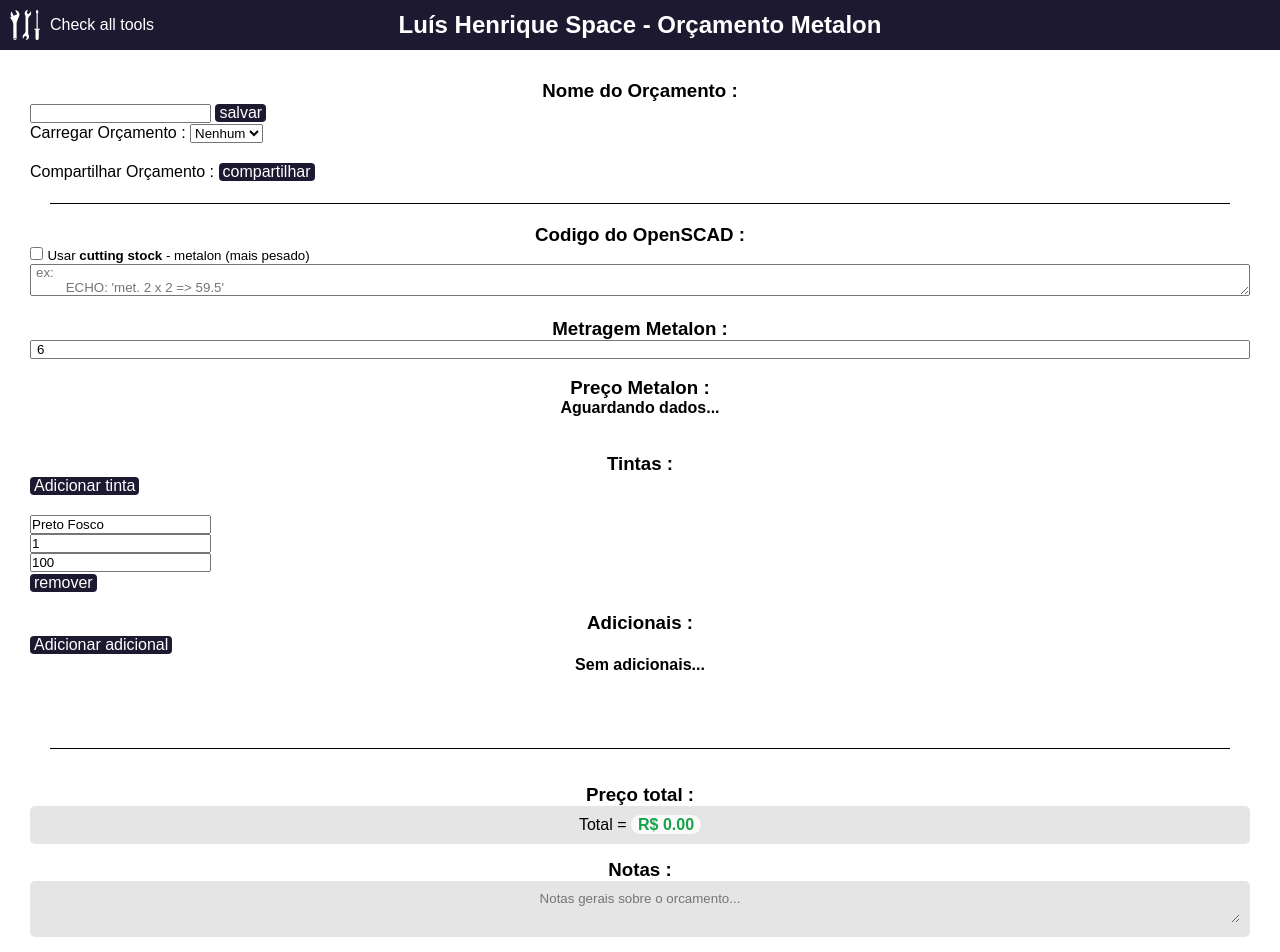
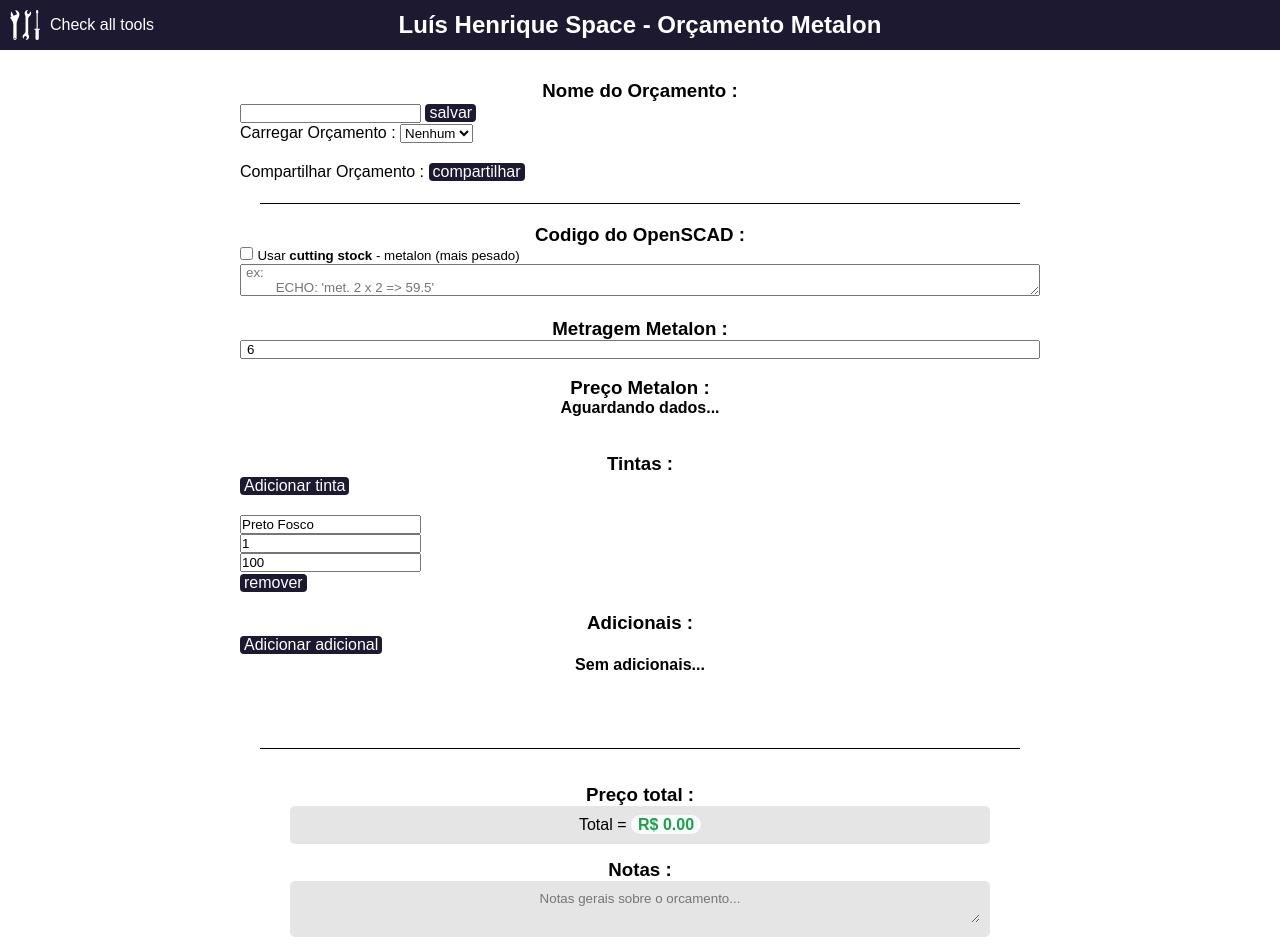
Before and after one commit to NaN-NaN-sempai/tools, a SvelteKit app: page /metalon in a window 1280 px wide. Shown: the top 952 px of the page. Built offline with nearby package versions, Linux system fonts and the light colour scheme.

Commit message:
metalon: ajuste de estilo na área de entrada e no layout do hr

```diff
--- a/src/routes/metalon/+page.svelte
+++ b/src/routes/metalon/+page.svelte
@@ -729,6 +729,10 @@
 }
 .inputArea.visible {
     display: block;
+
+    box-sizing: border-box;
+    max-width: 800px;
+    margin: auto;
 }
 .container {
     padding: 30px;
@@ -783,6 +787,9 @@
     display: flex;
     flex-direction: row;
     gap: 10px;
+    box-sizing: border-box;
+    max-width: 700px;
+    margin: auto;
 }
 
 .output .spliter {
@@ -797,7 +804,7 @@
 }
 
 
-@media screen and (max-width: 810px) {
+@media screen and (max-width: 700px) {
     .output {
         flex-direction: column;
         gap: 0;
```
